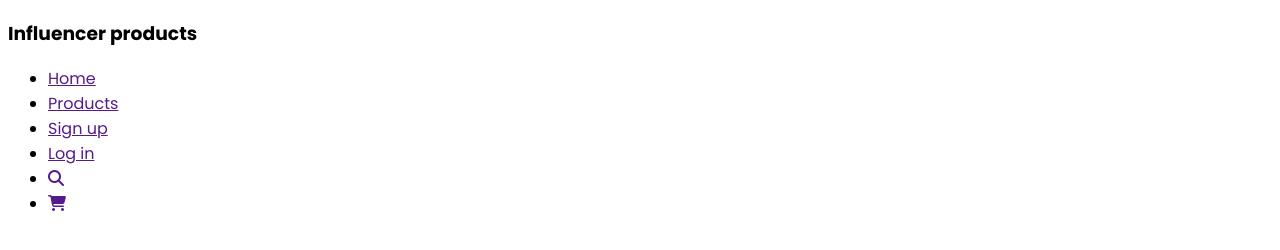
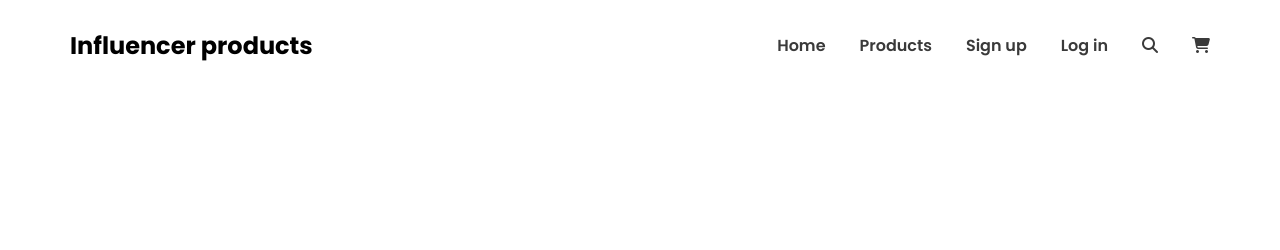
Before and after one commit to imadisimran/influencer-gear, a plain HTML site: page index.html in a window 1280 px wide. Drawn offline with Linux system fonts and the light colour scheme.

Commit message:
nav bar styling done

```diff
--- a/index.html
+++ b/index.html
@@ -11,7 +11,7 @@
 
     <header>
         <nav>
-            <h3 class="brand-name">Influencer products</h3>
+            <h2 class="brand-name">Influencer products</h2>
             <ul class="nav-links">
                 <li><a href="">Home</a></li>
                 <li><a href="">Products</a></li>
--- a/styles/style.css
+++ b/styles/style.css
@@ -110,3 +110,47 @@
 }
 
 /* Font properties finished */
+
+/* Common style */
+
+.primary-color{
+  color: #3A3A3A;
+}
+
+/* Common style finished */
+
+/* Header style started */
+
+header{
+  max-width: 1140px;
+  margin:auto;
+}
+
+/* Nav bar style */
+
+
+.brand-name{
+  font-weight: 700;
+  font-size:1.5rem;
+}
+nav{
+  display:flex;
+  justify-content: space-between;
+  align-items: center;
+}
+
+.nav-links{
+  display:flex;
+  gap:34px;
+  list-style: none;
+}
+
+.nav-links li a{
+  text-decoration: none;
+  color: #3A3A3A;
+  font-weight: 600;
+  font-size:1rem;
+}
+
+
+/* Nav bar style finished */
```
